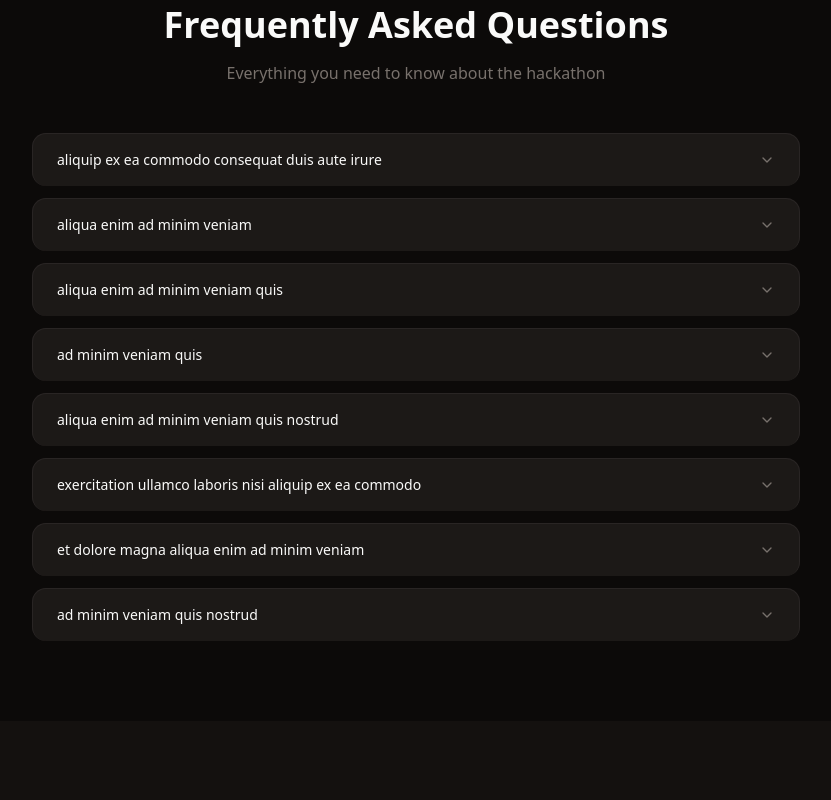
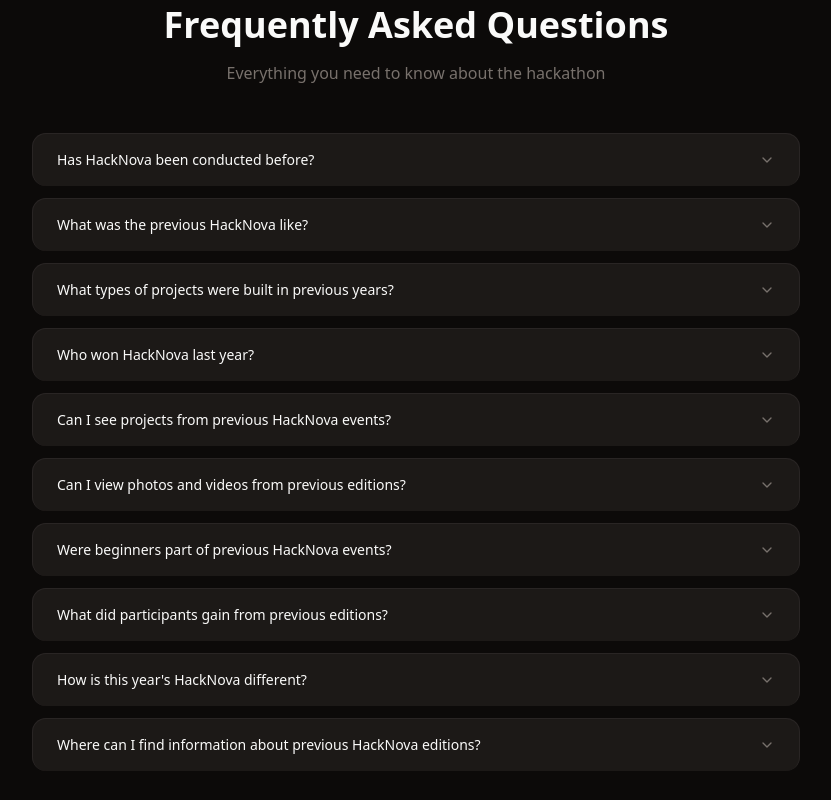
Before and after one commit to adtytiw/hacknova-2027, a Next.js app: page /hackathon in a window 1280 px wide. Shown: the part 1160-1960 px from the top of the page, without its empty margins (224-1055 px from the left). Built offline with nearby package versions, Linux system fonts and the light colour scheme.

Commit message:
Add FAQ data and wire into FAQ section

```diff
--- a/src/app/hackathon/page.tsx
+++ b/src/app/hackathon/page.tsx
@@ -21,7 +21,8 @@
   AccordionItem,
   AccordionTrigger,
 } from "@/components/ui/accordion";
-import { keyDetails, faqItems } from "@/data/hackathon";
+import { keyDetails } from "@/data/hackathon";
+import { faqItems } from "@/data/faq_data";
 import {
   ArrowRight,
   ExternalLink,
--- /dev/null
+++ b/src/data/faq_data.ts
@@ -0,0 +1,57 @@
+export interface FAQItem {
+  question: string;
+  answer: string;
+}
+
+export const faqItems: FAQItem[] = [
+  {
+    question: "Has HackNova been conducted before?",
+    answer:
+      "Yes. HackNova has been organized in previous years, bringing together students to collaborate, innovate, and develop solutions to challenging problem statements.",
+  },
+  {
+    question: "What was the previous HackNova like?",
+    answer:
+      "Previous editions featured an energetic hackathon environment where teams worked together on ideas, built projects, received guidance, and presented their solutions to judges.",
+  },
+  {
+    question: "What types of projects were built in previous years?",
+    answer:
+      "Participants worked on projects across different technology and innovation domains. You can explore selected past projects and highlights in our Past Editions / Gallery section.",
+  },
+  {
+    question: "Who won HackNova last year?",
+    answer:
+      "The winning teams and their projects from previous editions are showcased in the Past Winners section of the website.",
+  },
+  {
+    question: "Can I see projects from previous HackNova events?",
+    answer:
+      "Yes. Selected projects, demonstrations, and winning solutions from previous editions can be featured on the HackNova website.",
+  },
+  {
+    question: "Can I view photos and videos from previous editions?",
+    answer:
+      "Yes. Visit the HackNova Gallery to explore memorable moments, team activities, presentations, judging rounds, and celebrations from previous editions.",
+  },
+  {
+    question: "Were beginners part of previous HackNova events?",
+    answer:
+      "Yes. HackNova encourages students with different levels of technical experience to participate, collaborate, and learn through the hackathon experience.",
+  },
+  {
+    question: "What did participants gain from previous editions?",
+    answer:
+      "HackNova gave participants an opportunity to gain hands-on experience, improve teamwork and problem-solving skills, build projects, network, and present their ideas.",
+  },
+  {
+    question: "How is this year's HackNova different?",
+    answer:
+      "This year, HackNova aims to build upon previous editions with new challenges, fresh ideas, stronger competition, and an improved overall participant experience.",
+  },
+  {
+    question: "Where can I find information about previous HackNova editions?",
+    answer:
+      "Visit the Past Editions section of our website to explore previous years, including winners, projects, photos, event highlights, and achievements.",
+  },
+];
--- a/src/data/hackathon.ts
+++ b/src/data/hackathon.ts
@@ -40,11 +40,6 @@
   title: string;
   description: string;
   icon: LucideIcon;
-}
-
-export interface FAQItem {
-  question: string;
-  answer: string;
 }
 
 export interface EligibleDomain {
@@ -146,48 +141,6 @@
   { name: "Dev Tools", description: "Developer tools and infrastructure" },
 ];
 
-export const faqItems: FAQItem[] = [
-  {
-    question: "aliquip ex ea commodo consequat duis aute irure",
-    answer:
-      "Lorem ipsum dolor sit amet consectetur adipiscing elit sed do eiusmod tempor incididunt ut labore et dolore magna aliqua enim ad minim veniam quis nostrud exercitation ullamco laboris.",
-  },
-  {
-    question: "aliqua enim ad minim veniam",
-    answer:
-      "Nisi aliquip ex ea commodo consequat duis aute irure in reprehenderit in voluptate velit esse cillum eu fugiat nulla pariatur excepteur sint occaecat cupidatat non proident.",
-  },
-  {
-    question: "aliqua enim ad minim veniam quis",
-    answer:
-      "Culpa qui officia deserunt mollit anim id est laborum sed perspiciatis unde omnis iste natus error voluptatem accusantium doloremque laudantium totam rem aperiam eaque ipsa quae ab.",
-  },
-  {
-    question: "ad minim veniam quis",
-    answer:
-      "Dolores eos ratione sequi nesciunt neque porro lorem ipsum dolor sit amet consectetur adipiscing elit sed do eiusmod tempor incididunt ut.",
-  },
-  {
-    question: "aliqua enim ad minim veniam quis nostrud",
-    answer:
-      "Et dolore magna aliqua enim ad minim veniam quis nostrud exercitation ullamco laboris nisi aliquip ex ea commodo consequat duis aute irure in reprehenderit in voluptate velit esse.",
-  },
-  {
-    question: "exercitation ullamco laboris nisi aliquip ex ea commodo",
-    answer:
-      "Eu fugiat nulla pariatur excepteur sint occaecat cupidatat non proident sunt culpa qui officia deserunt mollit anim id est laborum sed perspiciatis unde omnis iste natus.",
-  },
-  {
-    question: "et dolore magna aliqua enim ad minim veniam",
-    answer:
-      "Error voluptatem accusantium doloremque laudantium totam rem aperiam eaque ipsa quae ab illo inventore veritatis quasi architecto beatae vitae.",
-  },
-  {
-    question: "ad minim veniam quis nostrud",
-    answer: "Dicta explicabo nemo ipsam voluptas aspernatur aut odit fugit consequuntur.",
-  },
-];
-
 export const submissionRequirements = [
   "Short slide deck with project motivation, description, and technology",
   "GitHub repository with proper commit history during hackathon",
```
